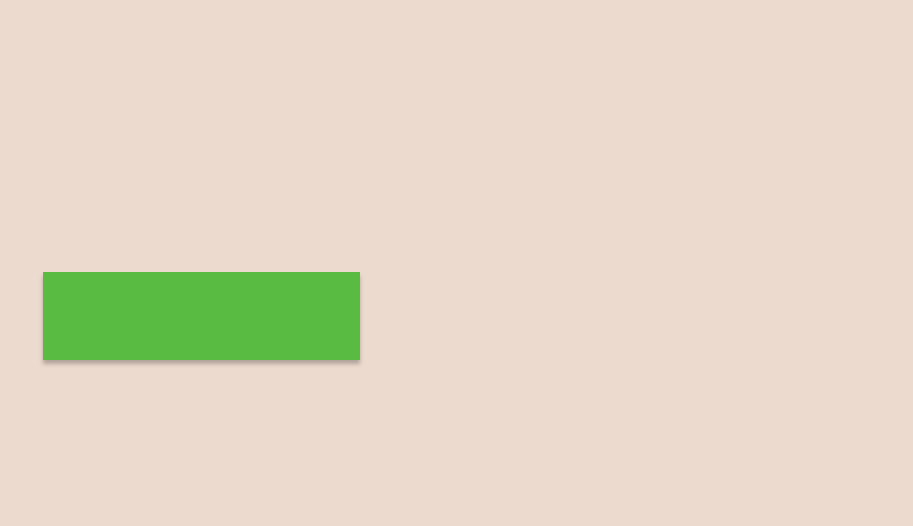
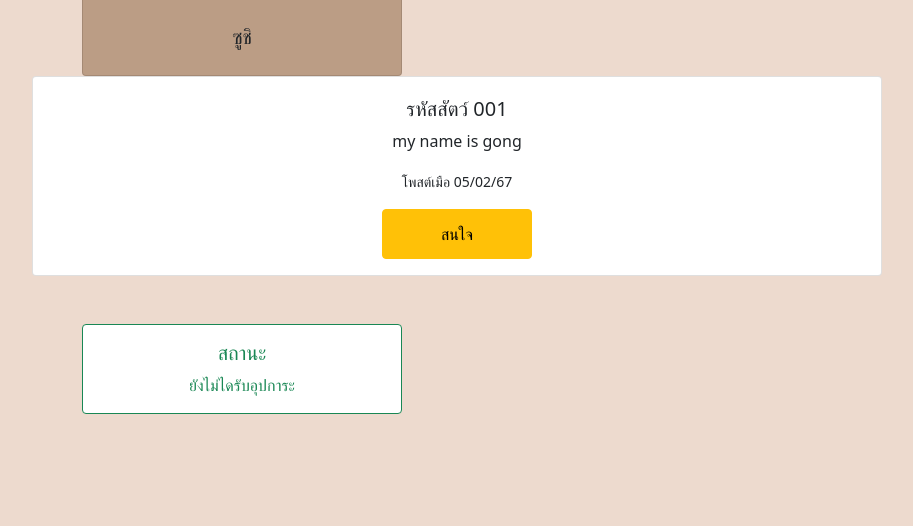
Before and after one commit to EqrthX/SI232, a PHP site: page /deteilpet.php in a window 1280 px wide; the page is wider, and only the part inside the window is pictured. Shown: the part 398-924 px from the top of that part, without its empty margins (50-963 px from the left). Before the commit the page ends 764 px from the top of that part, so only its background shows below. Run offline with PHP 8.4, Linux system fonts and the light colour scheme.

Commit message:
Add files via upload

```diff
--- a/deteilpet.php
+++ b/deteilpet.php
@@ -5,21 +5,118 @@
     <meta name="viewport" content="width=device-width, initial-scale=1.0">
     <title>Your Website Title</title>
     <!-- นี่คือส่วนสำหรับเชื่อมโยงไฟล์ CSS ถ้ามี -->
-    <link rel="stylesheet" href="search.css">
-
+    <link rel="stylesheet" href="home.css">
+    <link href="https://cdn.jsdelivr.net/npm/bootstrap@5.0.2/dist/css/bootstrap.min.css" rel="stylesheet" integrity="sha384-EVSTQN3/azprG1Anm3QDgpJLIm9Nao0Yz1ztcQTwFspd3yD65VohhpuuCOmLASjC" crossorigin="anonymous">
 </head>
 <body>
-<?php require"navbar.php"; ?>
- <div className="ellipse5"style = "position: absolute;
-    width: 317px;
-    height: 88px;
-    left: 93px;
-    top: 670px;
-    background: #5ABB42;
-    box-shadow: 0px 4px 4px rgba(0, 0, 0, 0.25);"></div>
+<style>
+
+    body {
+        background-color: #EDDACE;
+    /* }
+      /* ใช้เทคนิค Flexbox ในการจัดหมวดหมู่ Navbar ให้เหมาะสม */
+  /* .navbar {
+      display: flex;
+      align-items: center;
+      justify-content: space-between;
+      padding: 0 20px;
+      background: #E4CAB5;
+      box-shadow: 0px 4px 4px 0px #00000040;
+      height: 100px; */
+  }
+
+  /* .navbar ul {
+      display: flex;
+      align-items: center;
+      list-style: none;
+      margin: 0;
+      padding: 0; */
+
+  /* }
+
+  .navbar ul li {
+      position: relative;
+  }
+
+  .navbar ul li input[type="text"] {
+      width: 154px;
+      height: 40px;
+      border-radius: 20px;
+      padding: 0 10px;
+  }
+
+  .navbar ul li a {
+      text-decoration: none;
+      color: #8B5A3F;
+      margin: 0 15px;
+
+  }
+
+  .navbar ul li img {
+      width: 49px;
+      height: 49px;
+  } */
+
+  /* Responsive Adjustments */
+  /* @media (max-width: 768px) {
+      .navbar {
+          flex-direction: column;
+          height: auto;
+          padding: 10px;
+
+      }
+
+      .navbar ul {
+          flex-direction: column;
+          align-items: center;
+      }
+
+      /* .navbar ul li input[type="text"] {
+          width: calc(100% - 20px); /* Full width minus padding */
+          /* margin-bottom: 10px; */
+      /* } */
+
+      /* .navbar ul li a,
+      .navbar ul li img {
+          margin-bottom: 10px;
+      }  */
+  /* } */
 
 
-
-
-</body>
-</html>
+      </style>
+            <?php require"navbar.php"; ?>
+            <div class="px-4 py-5 my-5 text-center">
+                    <div class="container">
+                    <div class="row g-0">
+                            <div class="col-4">
+                                <div class="card" style="width: 20rem; left: 50px; background: #bb9d85">
+                                        <!-- ชิวาวา -->
+                                    <img src="https://fashion.decorexpro.com/images/article/orig/2019/05/ves-chihuahua-po-mesyacam.jpeg" class="card-img-top" height="200" alt="...">
+                                    <div class="card-body">
+                                      <a href="#" class="fs-5 btn ">ซูชิ</a>
+                                    </div>
+                            </div>
+                    </div>
+                <div class="card mb-4" style="max-width: 850px; max-height:500px; ">
+                    <div class="row g-1">
+                    <div class="col-md-4"></div>
+                    <div class="card-body">
+                        <h5 class="card-title">รหัสสัตว์ 001</h5>
+                        <p class="card-text">my name is gong</p>
+                        <p class="card-text"><small class="text-body-secondary">โพสต์เมือ 05/02/67</small></p>
+                        <button type="button" class="btn btn-warning">สนใจ</button>
+                    </div>
+                    </div>
+                    </div>
+                    <div class="card mt-4 border-success mb-3" style="max-width: 20rem; left: 50px">
+                <div class="card-body text-success">
+                    <h5 class="card-title">สถานะ</h5>
+                    <p class="card-text">ยังไม่ไดรับอุปการะ</p>
+                </div>
+                </div>
+                </div>
+                </div>
+    </div>
+        </body>
+    </html>
+          <script src="https://cdn.jsdelivr.net/npm/bootstrap@5.0.2/dist/js/bootstrap.bundle.min.js" integrity="sha384-MrcW6ZMFYlzcLA8Nl+NtUVF0sA7MsXsP1UyJoMp4YLEuNSfAP+JcXn/tWtIaxVXM" crossorigin="anonymous"></script>
```
